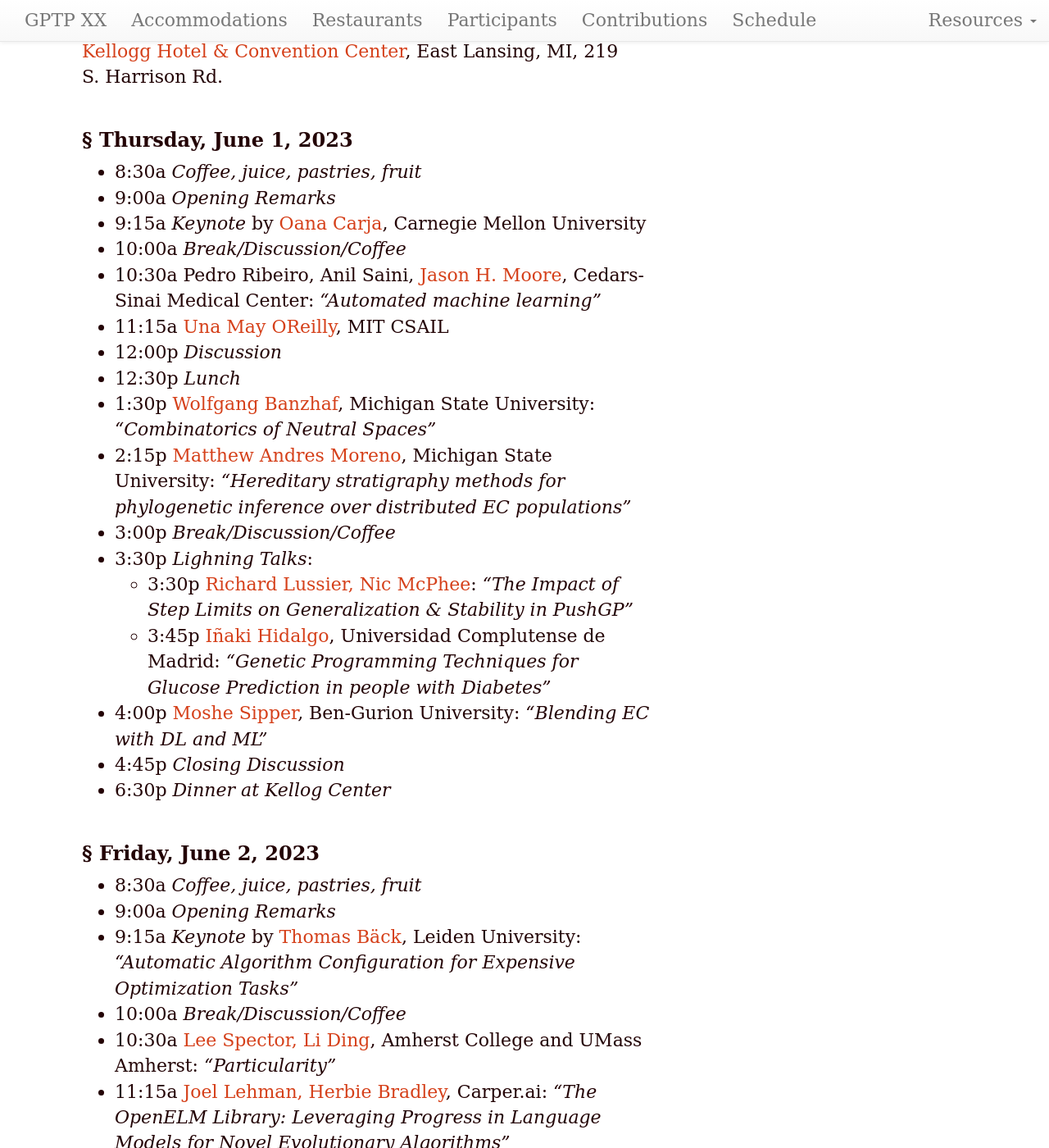
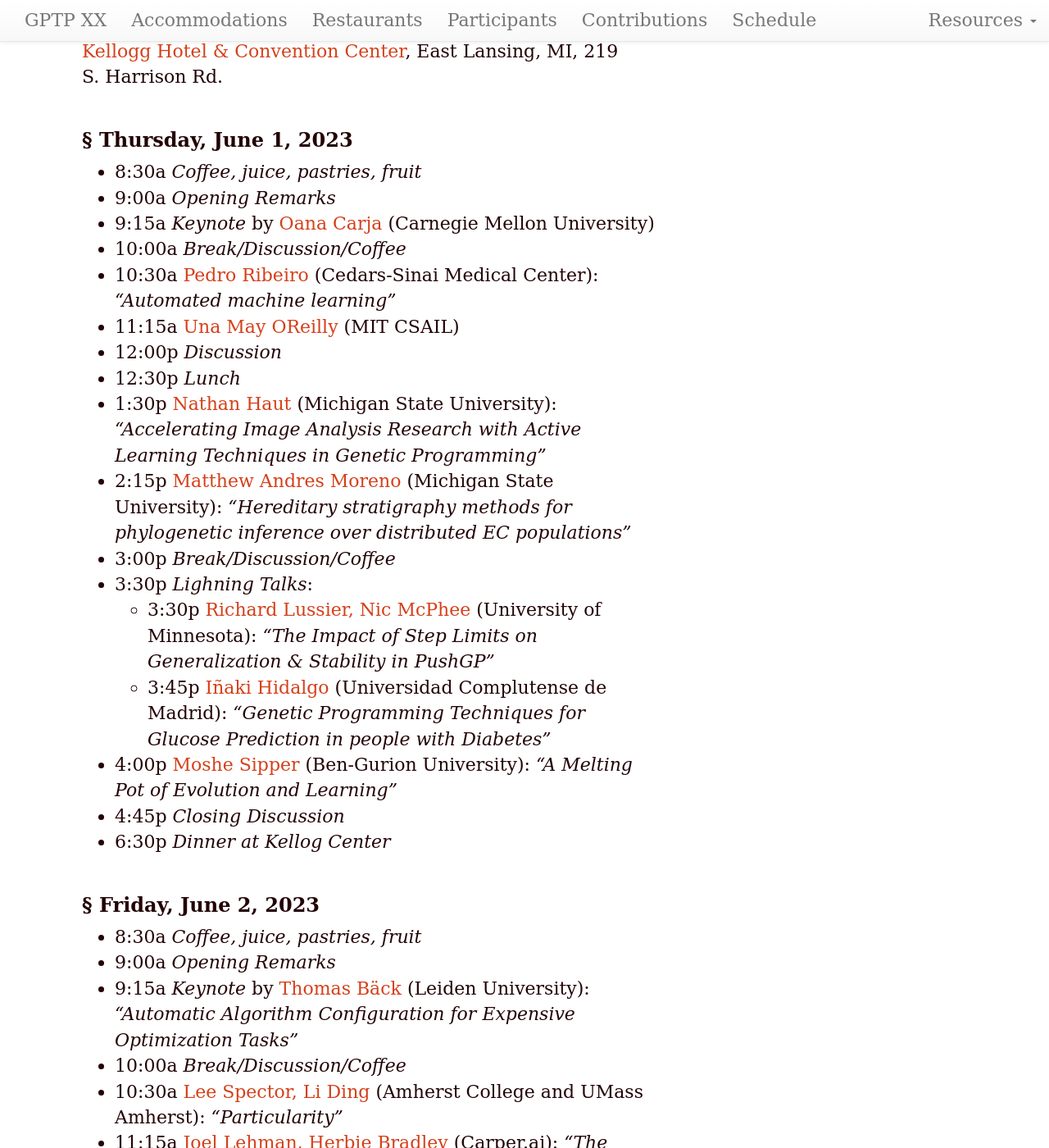
Before and after one commit to GPTP-workshop/gptp-workshop.github.io, a Jekyll site: the page built from schedule.md, in a window 1280 px wide and 1400 px high, scrolled down 486 px. Shown: the whole window at 82% size. Built offline with Jekyll 4.4.1, drawn with Linux system fonts in a browser that asks for light colours; our own code applies the rules of GitHub Pages for plain Markdown files; some of the changed text lies outside the part shown.

Commit message:
Update schedule.md

```diff
--- a/schedule.md
+++ b/schedule.md
@@ -16,19 +16,19 @@ GPTP-2023 will be held at Michigan State University, in [Kellogg Hotel & Convent
 
 - 8:30a _Coffee, juice, pastries, fruit_
 - 9:00a _Opening Remarks_
-- 9:15a _Keynote_ by [Oana Carja](https://cbd.cmu.edu/people/carja.html), Carnegie Mellon University
+- 9:15a _Keynote_ by [Oana Carja](https://cbd.cmu.edu/people/carja.html) (Carnegie Mellon University)
 - 10:00a _Break/Discussion/Coffee_
-- 10:30a Pedro Ribeiro, Anil Saini, [Jason H. Moore](https://researchers.cedars-sinai.edu/Jason.Moore), Cedars-Sinai Medical Center: _"Automated machine learning"_
-- 11:15a [Una May OReilly](https://www.csail.mit.edu/person/una-may-oreilly), MIT CSAIL
+- 10:30a [Pedro Ribeiro](https://www.cedars-sinai.org/) (Cedars-Sinai Medical Center): _"Automated machine learning"_
+- 11:15a [Una May OReilly](https://www.csail.mit.edu/person/una-may-oreilly) (MIT CSAIL)
 - 12:00p _Discussion_
 - 12:30p _Lunch_
-- 1:30p [Wolfgang Banzhaf](https://www.cse.msu.edu/~banzhafw/), Michigan State University: _"Combinatorics of Neutral Spaces"_
-- 2:15p [Matthew Andres Moreno](https://directory.natsci.msu.edu/Directory/Profiles/Person/103198), Michigan State University:  _"Hereditary stratigraphy methods for phylogenetic inference over distributed EC populations"_
+- 1:30p [Nathan Haut](https://www.cse.msu.edu/~hautn/) (Michigan State University): _"Accelerating Image Analysis Research with Active Learning Techniques in Genetic Programming"_
+- 2:15p [Matthew Andres Moreno](https://directory.natsci.msu.edu/Directory/Profiles/Person/103198) (Michigan State University):  _"Hereditary stratigraphy methods for phylogenetic inference over distributed EC populations"_
 - 3:00p _Break/Discussion/Coffee_
 - 3:30p _Lighning Talks_:
-  - 3:30p [Richard Lussier, Nic McPhee](https://academics.morris.umn.edu/nic-mcphee): _"The Impact of Step Limits on Generalization & Stability in PushGP"_
-  - 3:45p [Iñaki Hidalgo](https://www.ucm.es/directorio?id=9382), Universidad Complutense de Madrid: _"Genetic Programming Techniques for Glucose Prediction in people with Diabetes"_
-- 4:00p [Moshe Sipper](https://www.moshesipper.com/), Ben-Gurion University: _"Blending EC with DL and ML"_
+  - 3:30p [Richard Lussier, Nic McPhee](https://academics.morris.umn.edu/nic-mcphee) (University of Minnesota): _"The Impact of Step Limits on Generalization & Stability in PushGP"_
+  - 3:45p [Iñaki Hidalgo](https://www.ucm.es/directorio?id=9382) (Universidad Complutense de Madrid): _"Genetic Programming Techniques for Glucose Prediction in people with Diabetes"_
+- 4:00p [Moshe Sipper](https://www.moshesipper.com/) (Ben-Gurion University): _"A Melting Pot of Evolution and Learning"_
 - 4:45p _Closing Discussion_
 - 6:30p _Dinner at Kellog Center_
 
@@ -37,19 +37,20 @@ GPTP-2023 will be held at Michigan State University, in [Kellogg Hotel & Convent
 
 - 8:30a _Coffee, juice, pastries, fruit_
 - 9:00a _Opening Remarks_
-- 9:15a _Keynote_ by [Thomas Bäck](https://www.universiteitleiden.nl/en/staffmembers/thomas-back), Leiden University: _"Automatic Algorithm Configuration for Expensive Optimization Tasks"_
+- 9:15a _Keynote_ by [Thomas Bäck](https://www.universiteitleiden.nl/en/staffmembers/thomas-back) (Leiden University): _"Automatic Algorithm Configuration for Expensive Optimization Tasks"_
 - 10:00a _Break/Discussion/Coffee_
-- 10:30a [Lee Spector, Li Ding](https://www.amherst.edu/people/facstaff/lspector), Amherst College and UMass Amherst: _"Particularity"_
-- 11:15a [Joel Lehman, Herbie Bradley](https://Carper.ai), Carper.ai: _"The OpenELM Library: Leveraging Progress in Language Models for Novel Evolutionary Algorithms"_
+- 10:30a [Lee Spector, Li Ding](https://www.amherst.edu/people/facstaff/lspector) (Amherst College and UMass Amherst): _"Particularity"_
+- 11:15a [Joel Lehman, Herbie Bradley](https://Carper.ai) (Carper.ai): _"The OpenELM Library: Leveraging Progress in Language Models for Novel Evolutionary Algorithms"_
 - 12:00p _Discussion_
 - 12:30p _Lunch_
--  1:30p [Eric Medvet](https://medvet.inginf.units.it/), University of Trieste: _"GP for Continuous Control: Teacher or Learner? The Case of Simulated Modular Soft Robots"_
-- 2:15p [Christian Haider](https://heal.heuristiclab.com/team/haider), Univ. Applied Sciences Upper Austria, HEAL: _"Approaches for Prior Knowledge Integration into Symbolic Regression"_
+-  1:30p [Eric Medvet](https://medvet.inginf.units.it/) (University of Trieste): _"GP for Continuous Control: Teacher or Learner? The Case of Simulated Modular Soft Robots"_
+- 2:15p [Christian Haider](https://heal.heuristiclab.com/team/haider) (Univ. Applied Sciences Upper Austria, HEAL): _"Shape-constrained Symbolic Regression:
+Real-World Applications in Magnetization, Extrusion and Data Validation"_
 - 3:00p _Break/Discussion/Coffee_
 - 3:30p _Lighning Talks_:
-  - 3:30p [Michael Affenzeller](https://heal.heuristiclab.com/team/affenzeller), Univ. Applied Sciences Upper Austria, HEAL: _"GP in Prescriptive Analytics"_
-  - 3:45p [Stuart W. Card](https://www.critical.com/index.html), Critical Technologies Inc.: _"Information Theoretic GP of Causal Models"_
-- 4:00p [Alexander Lalejini](https://www.gvsu.edu/computing/lalejini-alexander-111.htm), Grand Valley State University: _"Phylogeny-informed fitness estimation"_
+  - 3:30p [Michael Affenzeller](https://heal.heuristiclab.com/team/affenzeller) (Univ. Applied Sciences Upper Austria, HEAL): _"GP in Prescriptive Analytics"_
+  - 3:45p [Stuart W. Card](https://www.critical.com/index.html) (Critical Technologies Inc.): _"Information Theoretic GP of Causal Models"_
+- 4:00p [Alexander Lalejini](https://www.gvsu.edu/computing/lalejini-alexander-111.htm) (Grand Valley State University): _"Phylogeny-informed fitness estimation"_
 - 4:45p _Closing Discussion_
 - 6:30p _After meeting social gatherings_
 
@@ -58,13 +59,13 @@ GPTP-2023 will be held at Michigan State University, in [Kellogg Hotel & Convent
 ### Saturday, June 3, 2023
 - 8:30a _Coffee, juice, pastries, fruit_
 - 9:00a _Opening Remarks_
-- 9:15a _Keynote_ by [James Foster](https://www.uidaho.edu/sci/biology/people/faculty/foster), Univ. Idaho
+- 9:15a _Keynote_ by [James Foster](https://www.uidaho.edu/sci/biology/people/faculty/foster) (Univ. Idaho)
 - 10:00a _Break/Discussion/Coffee_
 - 10:30a _Lighning Talks_:
-  - 10:30a [Lisa Soros](https://cs.barnard.edu/profiles/lisa-soros), Barnard College: _"Exploiting Failure in Evolution"_
-  - 10:45a [Fabricio Olivetti de Franca](https://www.ufabc.edu.br/ensino/docentes/fabricio-olivetti-de-franca), Federal University of ABC: _"Origami: (un)folding the abstraction of recursion schemes for program synthesis"_
-- 11:00a [Emily Dolson](https://www.egr.msu.edu/people/profile/dolsonem), Michigan State University: _"A case study of how lexicase selection traverses the eco-evolutionary landscape of a genetic programming problem"_
-- 11:45a [Talib Hussain](https://departments.johnabbott.qc.ca/william%20russell%202/talib-hussain/), John Abbott College: _"Let’s Evolve Intelligence, Not Solutions"_
+  - 10:30a [Lisa Soros](https://cs.barnard.edu/profiles/lisa-soros) (Barnard College): _"Exploiting Failure in Evolution"_
+  - 10:45a [Fabricio Olivetti de Franca](https://www.ufabc.edu.br/ensino/docentes/fabricio-olivetti-de-franca) (Federal University of ABC): _"Origami: (un)folding the abstraction of recursion schemes for program synthesis"_
+- 11:00a [Emily Dolson](https://www.egr.msu.edu/people/profile/dolsonem) (Michigan State University): _"A case study of how lexicase selection traverses the eco-evolutionary landscape of a genetic programming problem"_
+- 11:45a [Talib Hussain](https://departments.johnabbott.qc.ca/william%20russell%202/talib-hussain/) (John Abbott College): _"Let’s Evolve Intelligence, Not Solutions"_
 -  12:30p _Closing Discussion & Lunch_
 -  13:30p _End of the Workshop_
 
```
